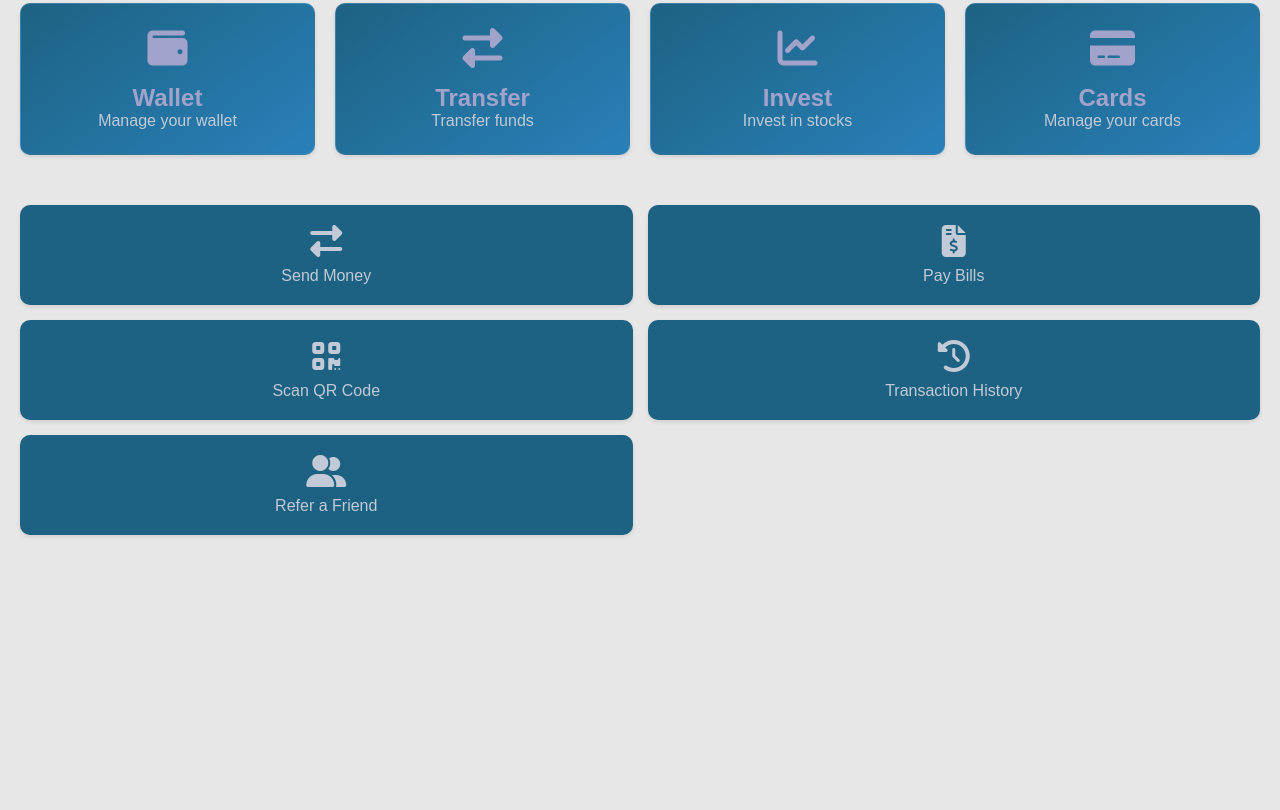
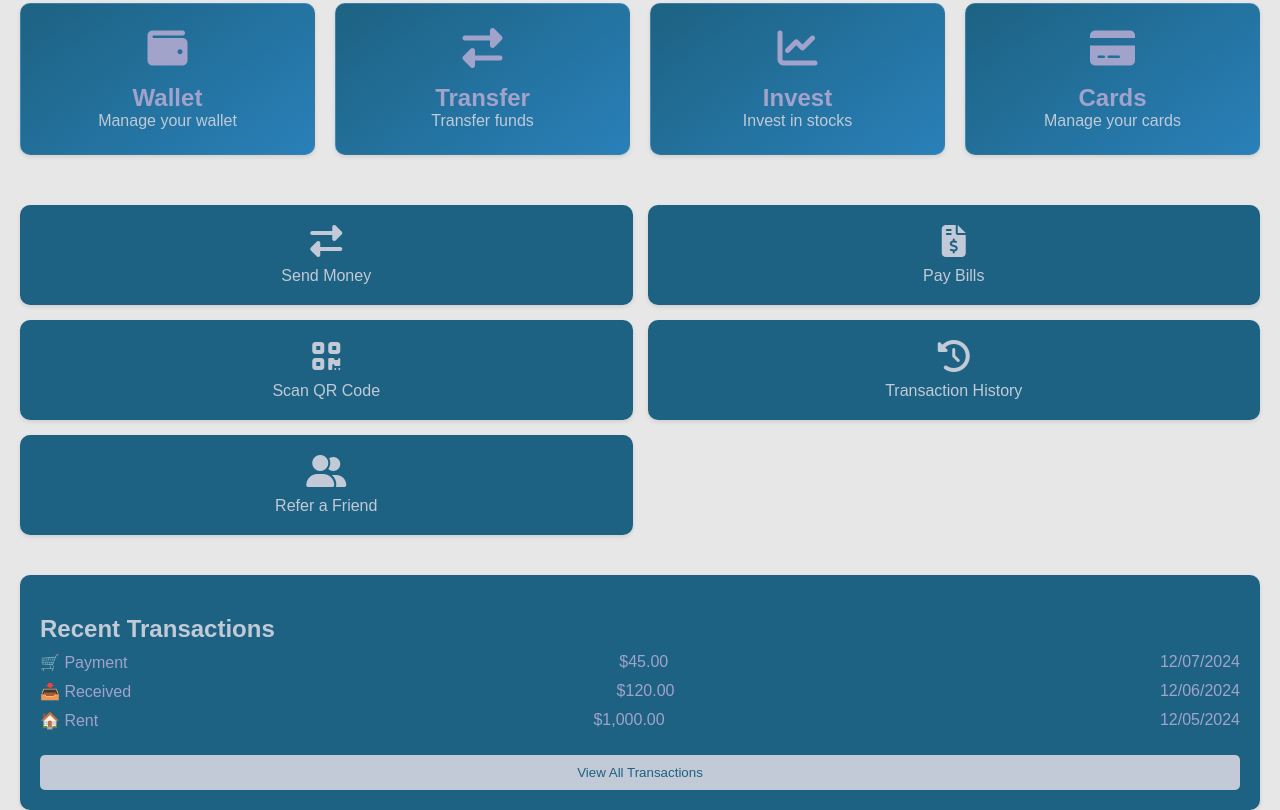
Before and after one commit to LazorAmorie/masterkey, a plain HTML site: page new-home.html in a window 1280 px wide. Shown: the part 327-1137 px from the top of the page. Before the commit the page ends 902 px from the top, so only its background shows below. Drawn offline with Linux system fonts and the light colour scheme.

Commit message:
financial access now done as well now we sleep hope to work up with somethong promising

```diff
--- a/new-home.html
+++ b/new-home.html
@@ -38,6 +38,13 @@
 
         </section>
 
+        <section class="transactions-overview">
+            <h2>Recent Transactions</h2>
+            <ul id="transactions-list">
+
+            </ul>
+            <button class="view-all" onclick="window.location.href='./pages/transaction-history.html'">View All Transactions</button>
+        </section>
     </div>
         <script type="module" src="./scripts/data/index.js"></script>
         <script src="./scripts/main.js"></script>
--- a/scripts/data/index-data.js
+++ b/scripts/data/index-data.js
@@ -90,3 +90,19 @@ export const quickAccessTiles = [
         action: "refer-friend"
     }
 ];
+
+export const transactHist = [
+    {
+        type: '🛒 Payment',
+        amount: '$45.00',
+        date: '12/07/2024'
+    }, {
+        type: '📥 Received',
+        amount: '$120.00',
+        date: '12/06/2024'
+    }, {
+        type: '🏠 Rent',
+        amount: '$1,000.00',
+        date: '12/05/2024'
+    }
+];
--- a/scripts/data/index.js
+++ b/scripts/data/index.js
@@ -1,10 +1,11 @@
-import {header, navLinks, balanceTile, dashboard, quickAccessTiles} from './index-data.js';
+import {header, navLinks, balanceTile, dashboard, quickAccessTiles, transactHist} from './index-data.js';
 
 let headerHTML = '';
 let navLinksHTML= '';
 let balanceTileHTML = '';
 let dashboardHTML = '';
 let quickAccessTilesHTML = '';
+let transactHistHTML = '';
 
 header.forEach((header) => {
     headerHTML += `
@@ -78,6 +79,8 @@ dashboard.forEach((dashboard) => {
 });
 document.querySelector('.dashboard').innerHTML = dashboardHTML;
 
+
+/*********  below ia the most complicted code ive written so far in this code base ,.... entr at your own risk .- 2KAY */
 quickAccessTiles.forEach((quickAccessTiles) => {
     if (quickAccessTiles.url) {
         quickAccessTilesHTML += `
@@ -146,3 +149,19 @@ function closeModal() {
         modal.remove();
     }
 }
+
+// the history transaction part thing...
+
+transactHist.forEach((transactHist) => {
+    transactHistHTML += `
+
+                <li>
+                    <span>${transactHist.type}</span>
+                    <span>${transactHist.amount}</span>
+                    <span>${transactHist.date}</span>
+                </li>
+
+
+    `;
+});
+document.querySelector('#transactions-list').innerHTML = transactHistHTML;
```
Also changed, not shown: index.html (+3 -3 lines).
